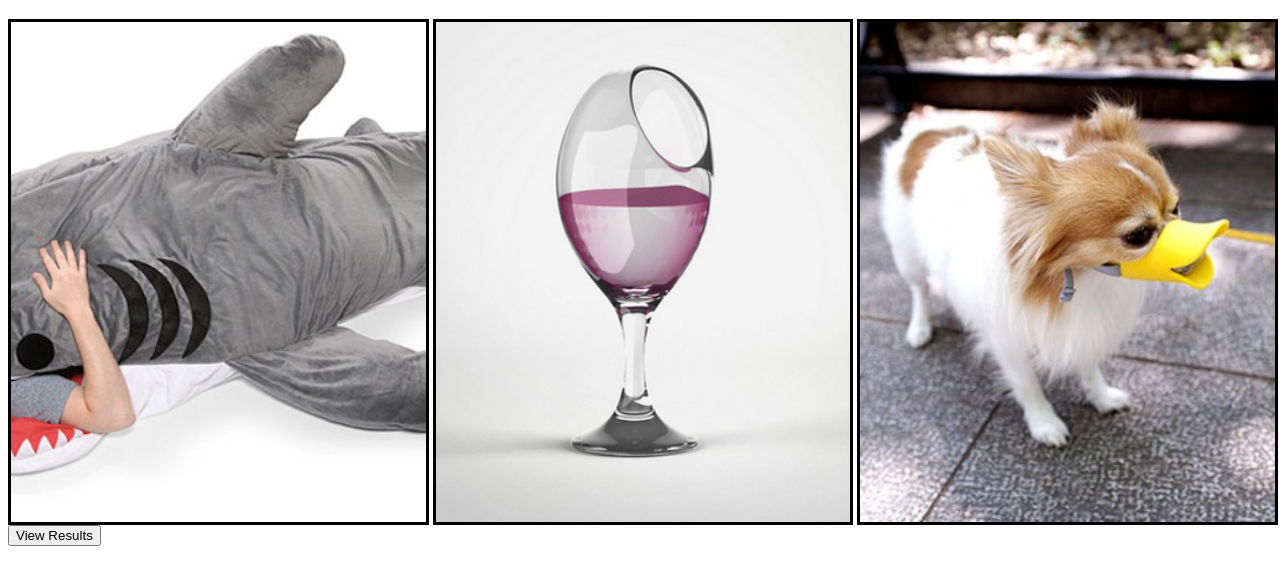
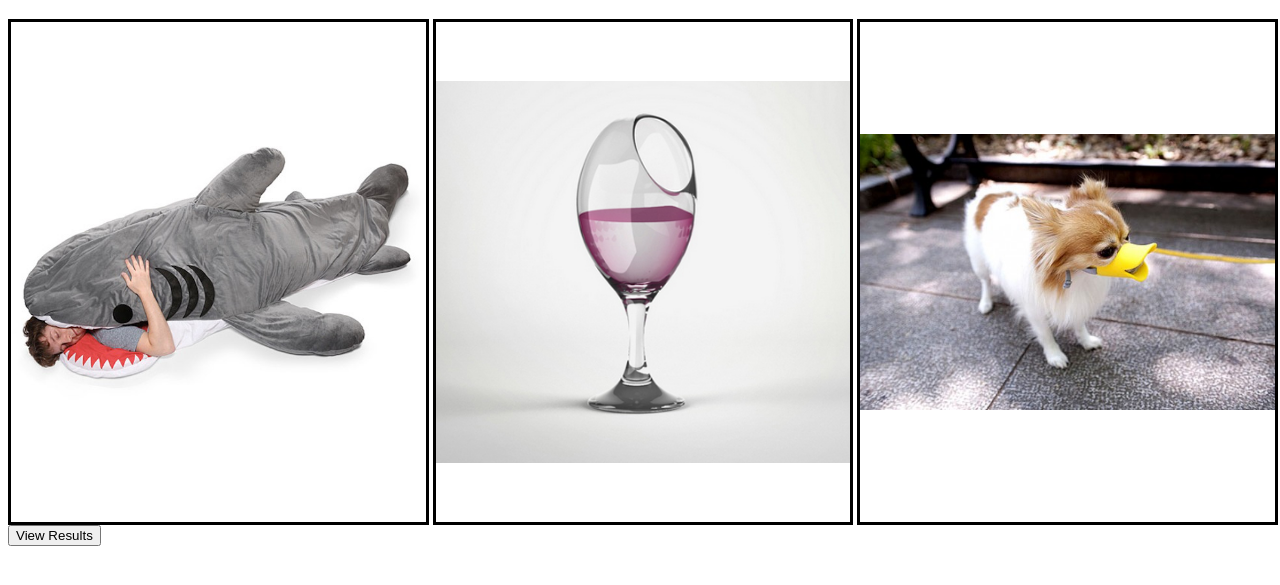
Before and after one commit to MRGrant82/odd-duck, a plain HTML site: page index.html in a window 1280 px wide. Shown: the part 61-646 px from the top of the page. Drawn offline with nearby package versions, Linux system fonts and the light colour scheme.

Commit message:
fixed sizing issues

```diff
--- a/style.css
+++ b/style.css
@@ -1,7 +1,7 @@
 #products {
     display: grid;
     grid-template-columns: repeat(3, 1fr);
-    grid-template-rows: 1fr;
+    grid-template-rows: (1fr);
     gap: 10px;
 
 
@@ -10,7 +10,7 @@
   #products img {
     width: 100%;
     height: 100%;
-    object-fit: cover;
+    object-fit: scale-down;
     border: 3px solid black;
     max-height: 500px;
     min-height: 500px;
```
